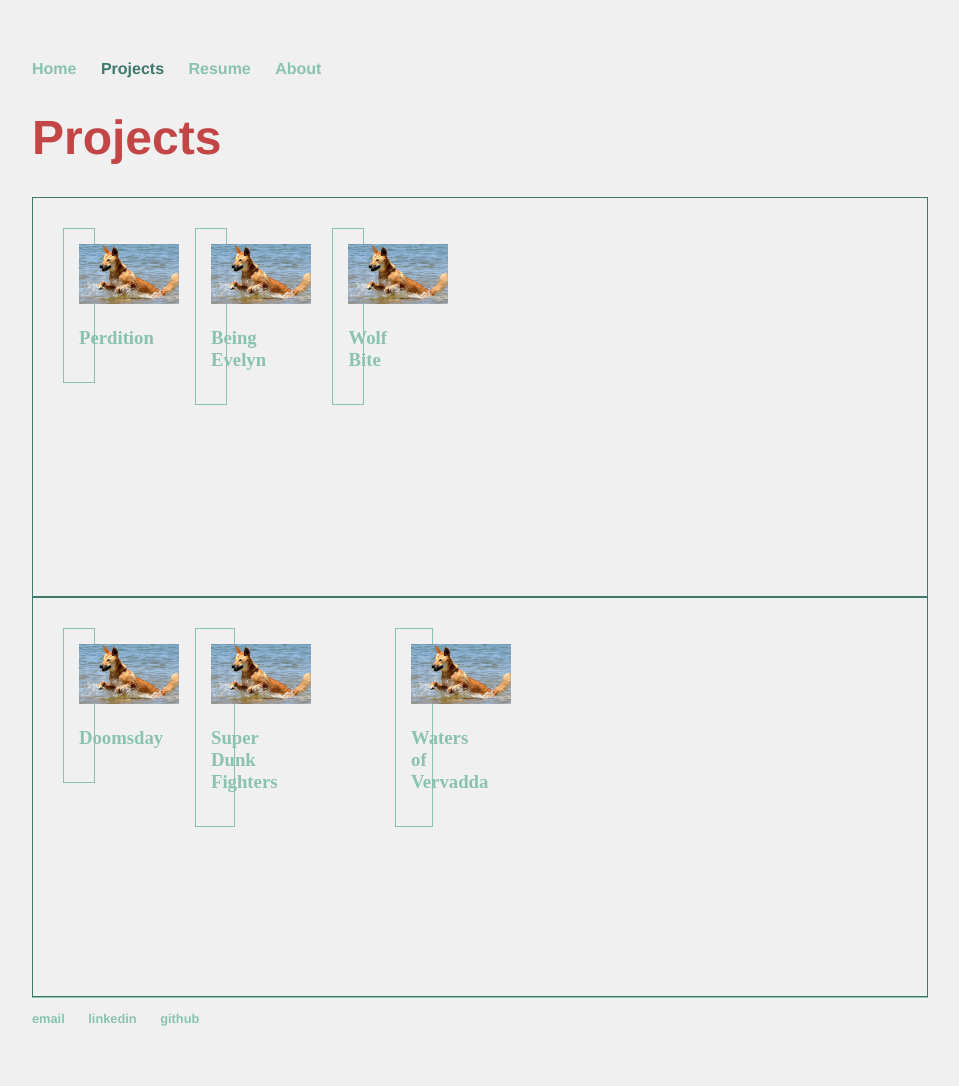
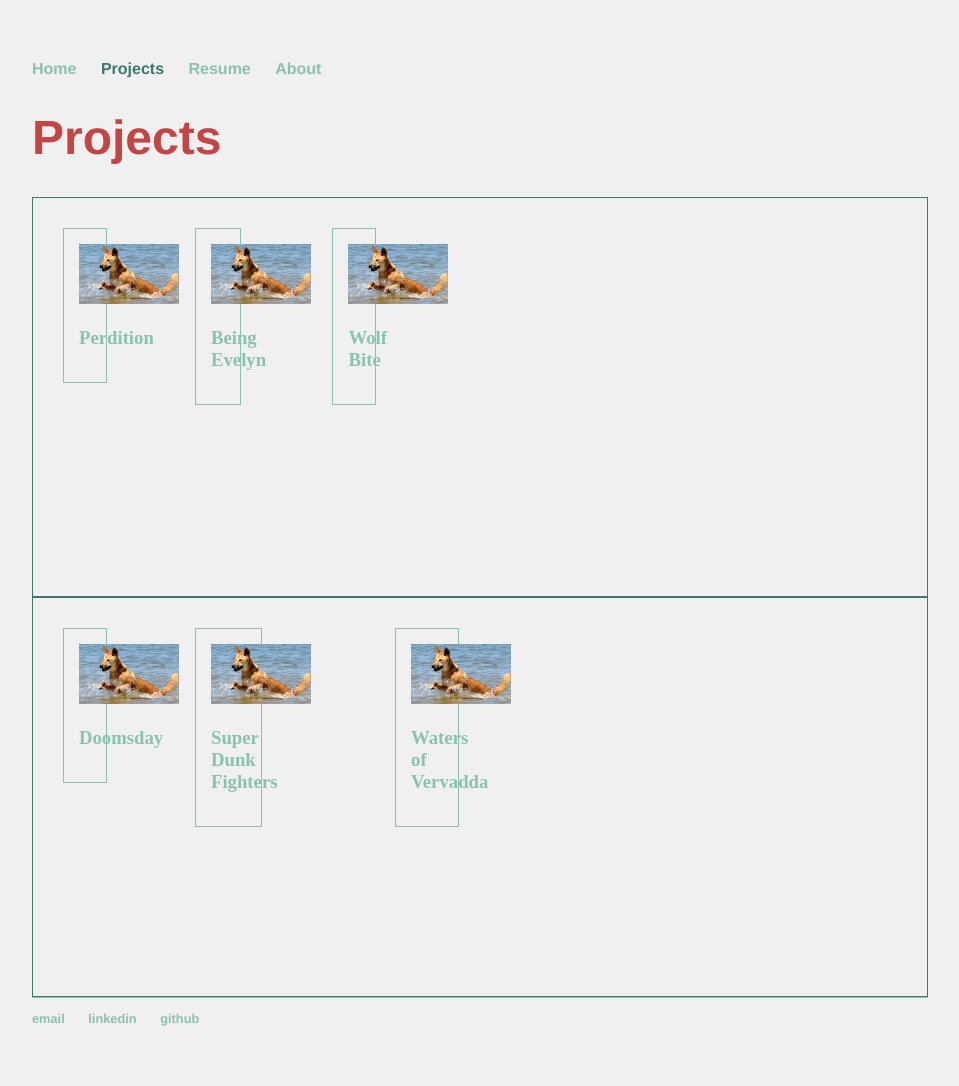
Before and after one commit to digigrant/digigrant.github.io, a Jekyll site: the page built from projects.html, in a window 1280 px wide. Shown: the whole page, without its empty margins (160-1119 px from the left). Built offline with Jekyll 4.4.1, drawn with Linux system fonts in a browser that asks for light colours.

Commit message:
Update main.scss

```diff
--- a/_sass/main.scss
+++ b/_sass/main.scss
@@ -74,7 +74,7 @@ ul.specs
 
 .col
 {
-    width: 20%;
+    width: 33.33%;
     padding: 15px;
     border: 1px solid $color5;
 }
```
